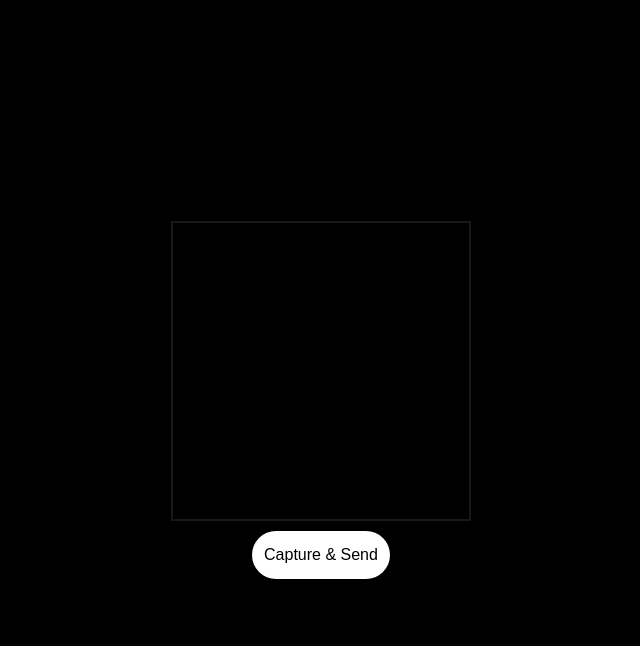
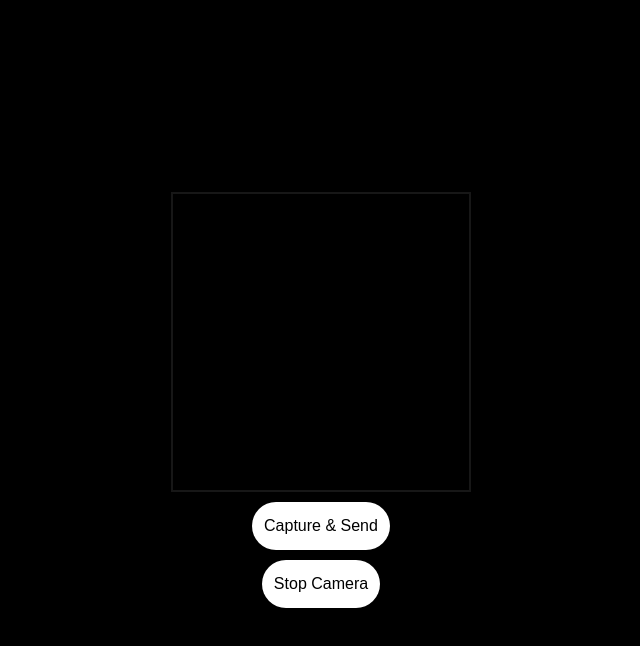
Before and after one commit to blazingbhavneek/workhourssync, a Next.js app: page /scanQr in a window 1280 px wide. Both pictures are taken after a click on the button "Open Scanner". Shown: the top 646 px of the page, without its empty margins (319-959 px from the left). Built offline with nearby package versions, Linux system fonts and the light colour scheme; no server answers.

Commit message:
qr scan done 50%

```diff
--- a/src/app/scanQr/page.jsx
+++ b/src/app/scanQr/page.jsx
@@ -82,15 +82,12 @@ const CameraScanner = () => {
       ) : (
         <div className='bg-black flex flex-col gap-2.5 justify-center items-center h-screen w-screen overflow-hidden'
         >
-            <div className='border-2 overflow-hidden min-h-[300px] min-w-[300px] max-h-[300px] max-w-[300px]'
-            style={{ minWidth: '300px', maxWidth: '300px', minHeight: '300px', maxHeight: '300px' }}
+            <div className='border-2 overflow-hidden sm:w-[300px] sm:h-[300px] w-[200px] h-[200px]'
             >
                 <Image
                     src={qrPng}
                     alt="QR Code"
-                    className="absolute"
-                    width={300}
-                    height={300}
+                    className="absolute sm:w-[300px] sm:h-[300px] w-[200px] h-[200px]"
                     />
                 <video
                     ref={videoRef}
@@ -99,15 +96,15 @@ const CameraScanner = () => {
                         width: '100%',
                         height: '100%',
                         objectFit: 'cover',
-                        minWidth: '300px',
-                        maxWidth: '300px',
-                        minHeight: '300px',
-                        maxHeight: '300px'
                     }}
                     />
             </div>
           <button onClick={captureAndSend} className='bg-white p-3 rounded-3xl text-black' >
             Capture & Send
+          </button>
+
+          <button onClick={() => setIsCameraOn(false)} className='bg-white p-3 rounded-3xl text-black' >
+            Stop Camera
           </button>
           <canvas ref={canvasRef} style={{ display: 'none' }} />
         </div>
```
